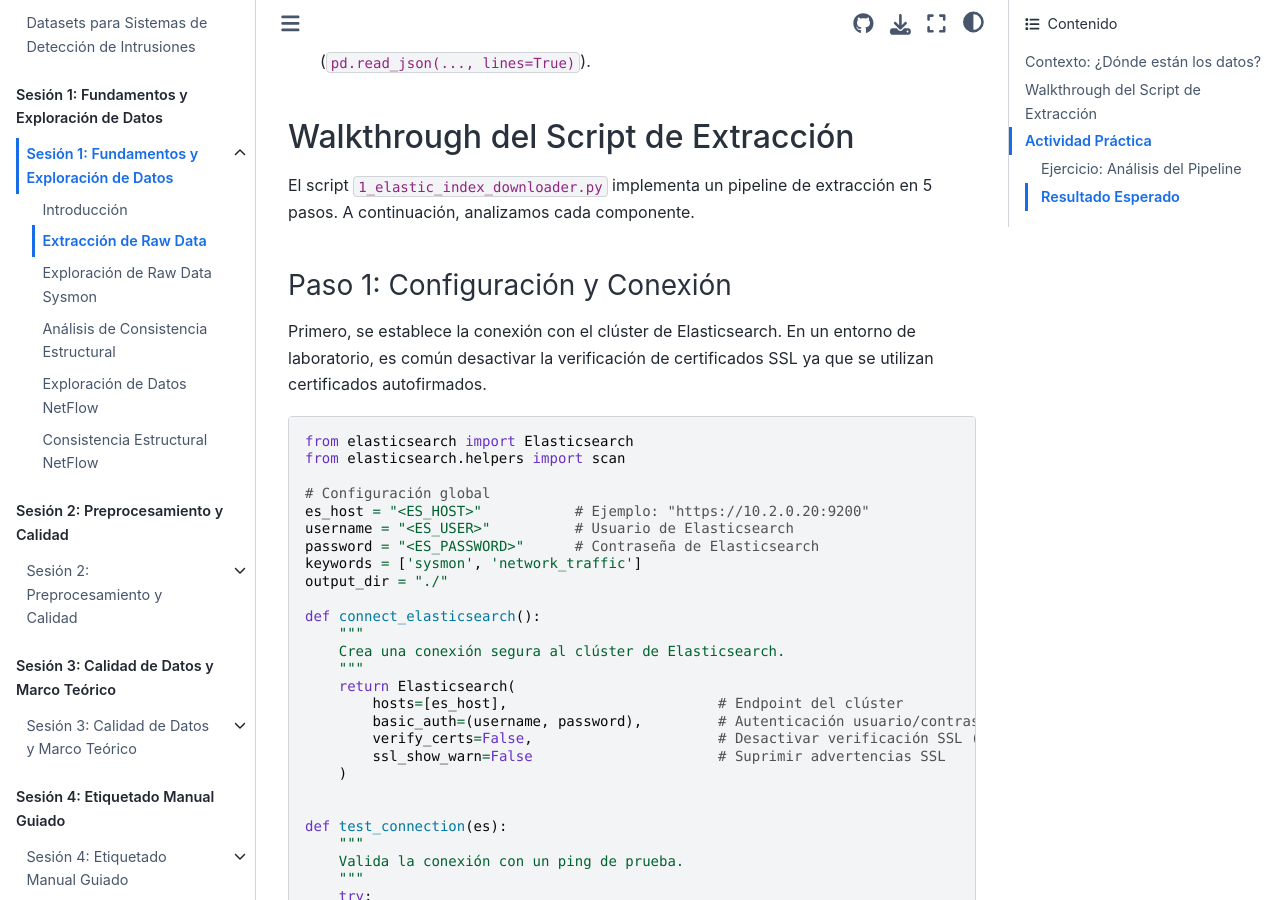
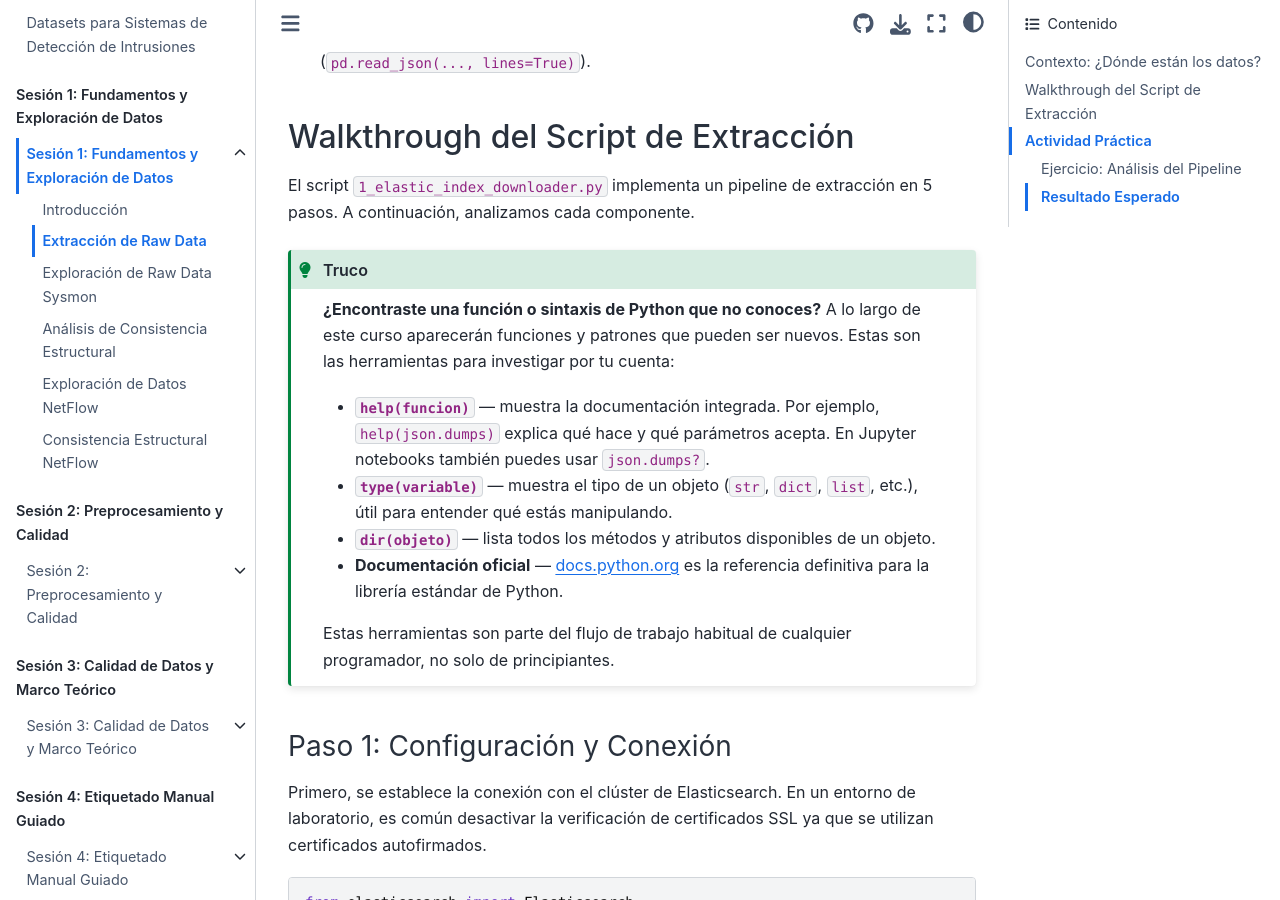
Before and after one commit to ollerenac/curso2026, a Jupyter Book: the page built from sesion-1/2-extraccion-raw-data.md, in a window 1280 px wide and 900 px high, scrolled down 4205 px. Built offline with Jupyter Book 1.0.4 settings and Sphinx 7.4.7 and the Sphinx Book theme 1.1.4, drawn with Linux system fonts in a browser that asks for light colours.

Commit message:
Add Python self-help tip before first code walkthrough
Guide students on how to research unknown Python syntax using
help(), type(), dir(), and official docs before encountering code.

Co-Authored-By: Claude Opus 4.6 <noreply@anthropic.com>

````diff
--- a/sesion-1/2-extraccion-raw-data.md
+++ b/sesion-1/2-extraccion-raw-data.md
@@ -143,6 +143,17 @@ Nuestro script exporta en formato JSONL porque combina las ventajas de JSON (pre
 ## Walkthrough del Script de Extracción
 
 El script `1_elastic_index_downloader.py` implementa un pipeline de extracción en 5 pasos. A continuación, analizamos cada componente.
+
+```{tip}
+**¿Encontraste una función o sintaxis de Python que no conoces?** A lo largo de este curso aparecerán funciones y patrones que pueden ser nuevos. Estas son las herramientas para investigar por tu cuenta:
+
+- **`help(funcion)`** — muestra la documentación integrada. Por ejemplo, `help(json.dumps)` explica qué hace y qué parámetros acepta. En Jupyter notebooks también puedes usar `json.dumps?`.
+- **`type(variable)`** — muestra el tipo de un objeto (`str`, `dict`, `list`, etc.), útil para entender qué estás manipulando.
+- **`dir(objeto)`** — lista todos los métodos y atributos disponibles de un objeto.
+- **Documentación oficial** — [docs.python.org](https://docs.python.org/3/) es la referencia definitiva para la librería estándar de Python.
+
+Estas herramientas son parte del flujo de trabajo habitual de cualquier programador, no solo de principiantes.
+```
 
 ### Paso 1: Configuración y Conexión
 
````
